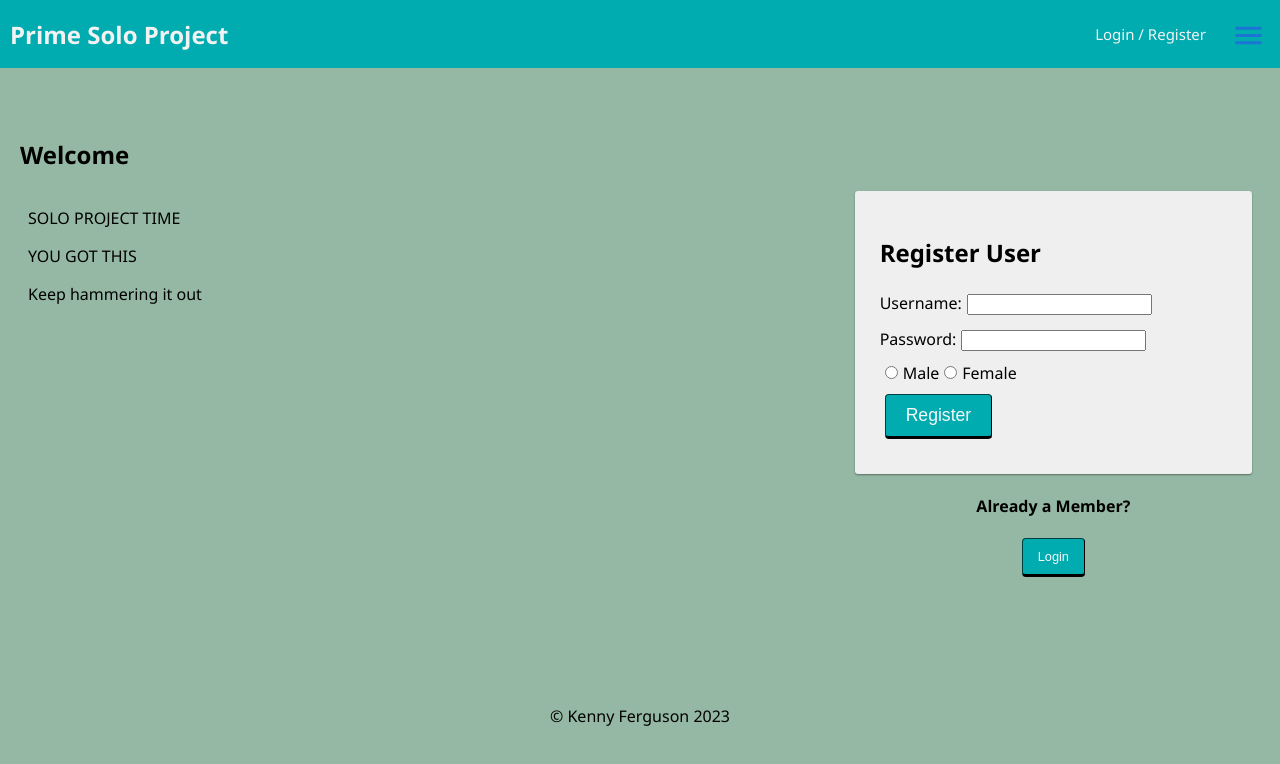
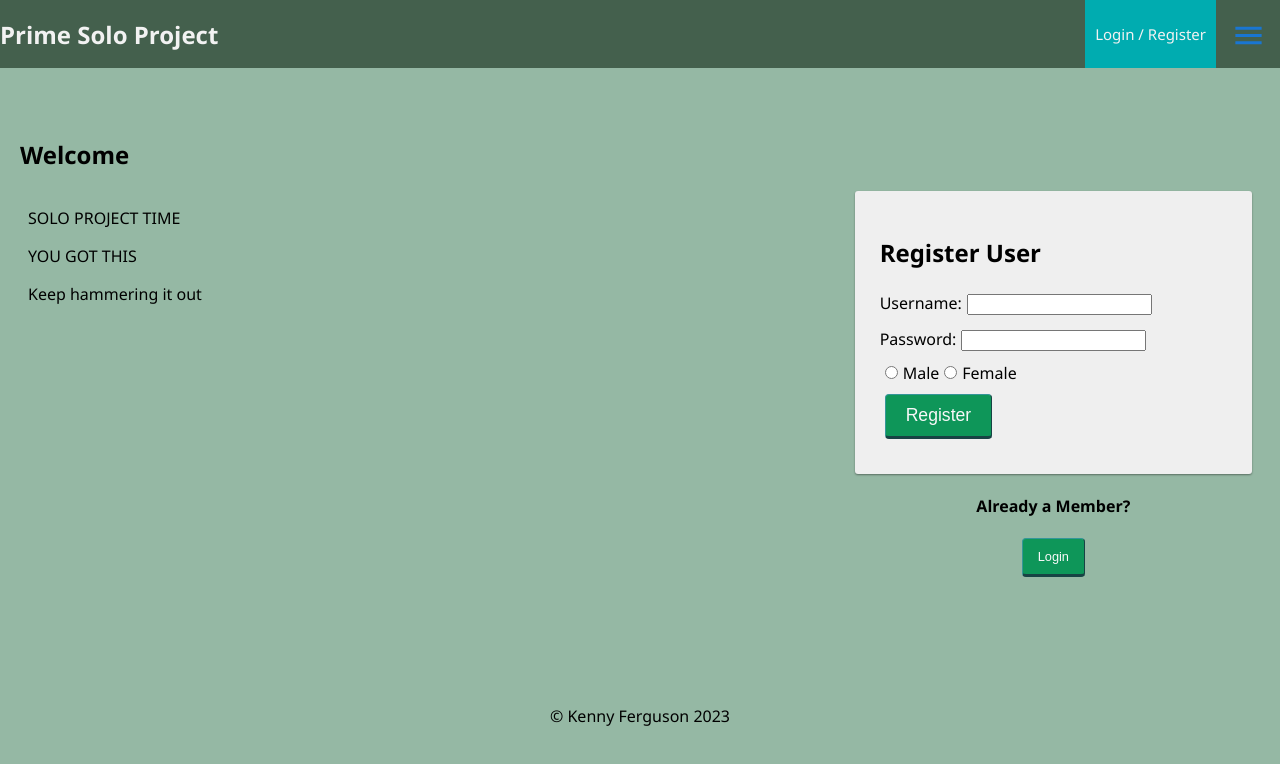
Before and after one commit to Kennyfergy/Golf-Handi-Calc, a React (Create React App) app: page /#/home in a window 1280 px wide. Shown: the top 764 px of the page. Built offline with nearby package versions, Linux system fonts and the light colour scheme; no server answers.

Commit message:
changed size of error message on rounds page

```diff
--- a/src/components/AddRound/AddRound.css
+++ b/src/components/AddRound/AddRound.css
@@ -10,6 +10,12 @@ html {
   justify-content: center;
   align-items: center;
   height: 100%;
+}
+
+.errorMessage {
+  color: red;
+  font-size: 40px;
+  margin-top: 10px;
 }
 
 .add-round-container {
--- a/src/components/AddRound/AddRound.jsx
+++ b/src/components/AddRound/AddRound.jsx
@@ -85,7 +85,11 @@ export default function AddRound() {
   return (
     <div className="add-round-container">
       <Button onClick={() => history.push("/rounds")}>Back to Rounds</Button>
-      {errorMessage && <Typography color="error">{errorMessage}</Typography>}
+      {errorMessage && (
+        <Typography variant="h6" className="errorMessage">
+          {errorMessage}
+        </Typography>
+      )}
 
       <Typography variant="h4">Add Round</Typography>
       <FormControl component="fieldset">
--- a/src/components/App/App.css
+++ b/src/components/App/App.css
@@ -29,10 +29,10 @@ Button
 .btn {
   display: inline-block;
   padding: 10px 20px;
-  border-color: #014041;
+  border-color: #349698;
   border-width: 1px 1px 3px;
   border-radius: 4px;
-  background-color: #00acb0;
+  background-color: #0e9659;
   color: #f8f8f8;
   font-size: 1.1rem;
   outline: 0;
--- a/src/components/Nav/Nav.css
+++ b/src/components/Nav/Nav.css
@@ -5,20 +5,22 @@
   align-items: center;
 
   margin: 0 0 30px;
-  background-color: #00acb0;
+  background-color: #44604d;
   overflow: hidden;
 }
 
 .nav a {
   text-decoration: none;
+  flex: 1;
 }
 
 .nav-title {
   font-size: 24px;
   font-weight: 700;
   color: #f2f2f2;
-  padding-left: 10px;
-  margin: 0;
+  margin: auto;
+  align-items: center;
+  flex: 1;
 }
 
 .navLink {
--- a/src/components/Nav/Nav.jsx
+++ b/src/components/Nav/Nav.jsx
@@ -17,7 +17,6 @@ import MenuIcon from "@mui/icons-material/Menu";
 
 function Nav() {
   const user = useSelector((store) => store.user);
-
   const [drawerOpen, setDrawerOpen] = useState(false); //state for drawer
 
   return (
@@ -35,7 +34,7 @@ function Nav() {
         )}
 
         {/* If a user is logged in, show these links */}
-        {user.id && (
+        {/* {user.id && (
           <>
             <Link className="navLink" to="/user">
               Home
@@ -47,7 +46,7 @@ function Nav() {
 
             <LogOutButton className="navLink" />
           </>
-        )}
+        )} */}
 
         {/* <Link className="navLink" to="/about">
           About
```
Also changed, not shown: 1 other file (tests, documents, lock files or other folders).
